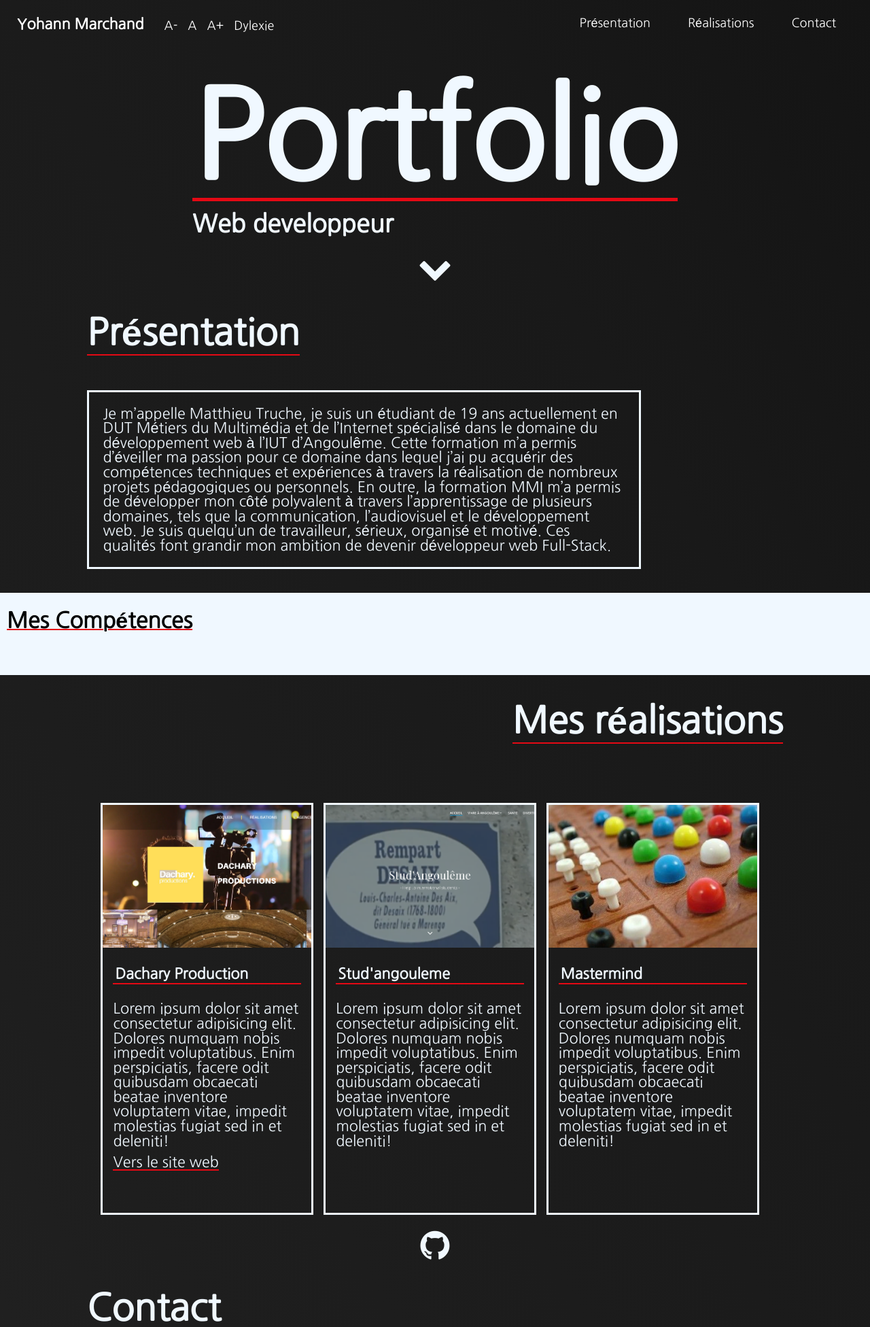
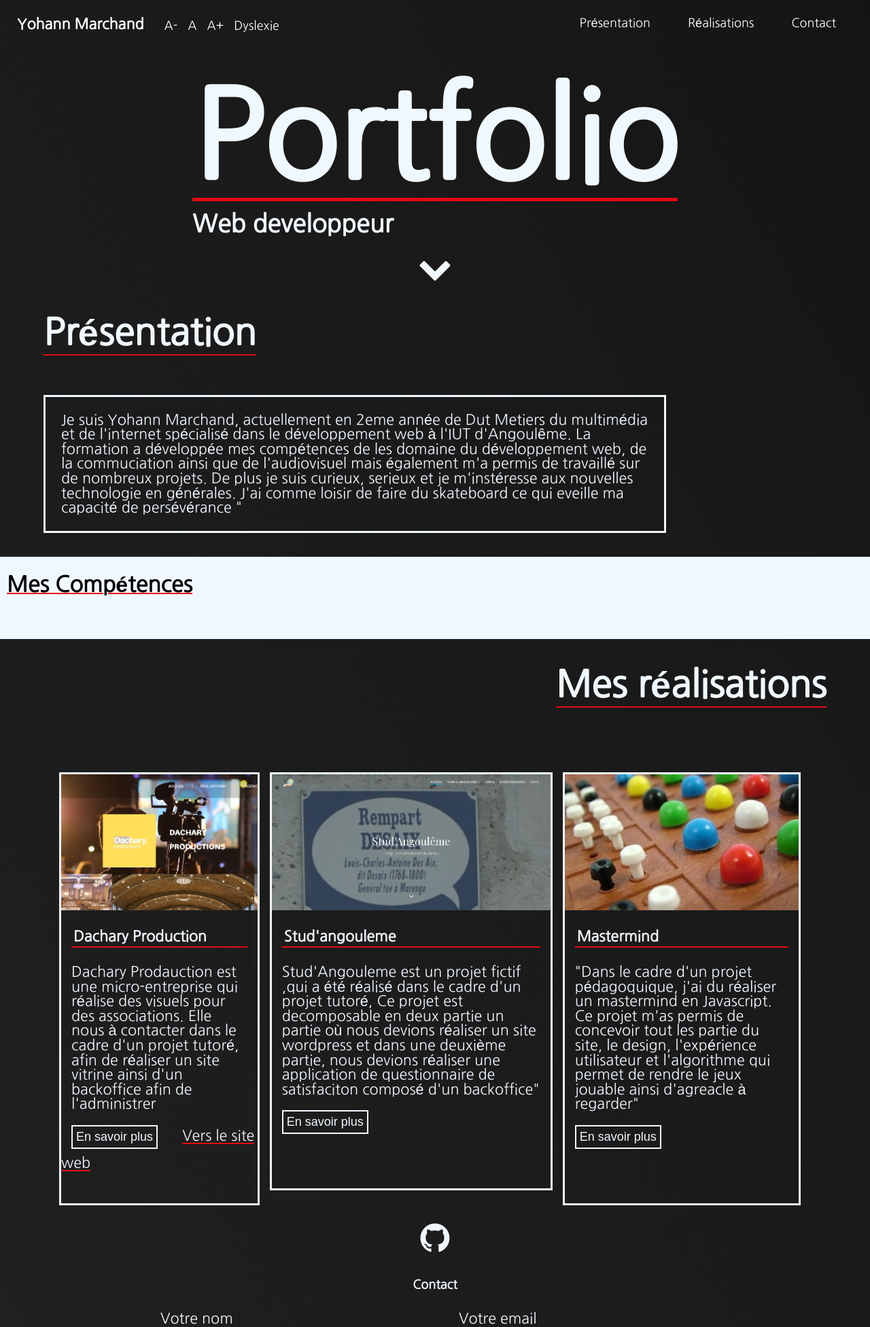
Before and after one commit to yohannmarchand/portfolio, a PHP site: page / in a window 1280 px wide. Shown: the top 1952 px of the page at 68% size. Run offline with PHP 8.4, Linux system fonts and the light colour scheme; style sheets or scripts are compiled from the project's sources; some libraries are stand-ins or nearby versions; some web fonts are replaced.

Commit message:
correct positioment bug reals

```diff
--- a/src/assets/scss/layout.scss
+++ b/src/assets/scss/layout.scss
@@ -21,7 +21,7 @@ html {
 }
 
 section {
-  padding: 0px 10%;
+  padding: 0px 5%;
   margin: 35px 0px;
 
   @include screen_mid{
--- a/src/assets/scss/mixin.scss
+++ b/src/assets/scss/mixin.scss
@@ -11,7 +11,7 @@
   }
 
   @mixin screen_Xsmall {
-    @media (max-width: 800px) {
+    @media (max-width: 850px) {
       @content;
     }
   }
--- a/src/assets/scss/style/realisation.scss
+++ b/src/assets/scss/style/realisation.scss
@@ -18,28 +18,27 @@
   padding: 2%;
   font-size: larger;
   display: flex;
-  height: 95%;
-  justify-content: space-around;
   @include screen_mid{
     flex-wrap: wrap;
+    justify-content: center;
   }
+
+
 }
 .realisation__container > div {
   margin-top: 15px;
   border: 3px aliceblue solid;
   position: relative;
-  height: 600px;
   margin-right: 15px;
+  height: 100%;
   @include screen_mid{
-    height: 600px;
+    width: 60%;
   }
-
   @include screen_Xsmall{
-  height: 400px;
+    width: 80%;
   }
-
   @include screen_small{
-  height: 650px;
+    width: 90%;
   }
 
 }
@@ -52,7 +51,7 @@
 }
 
 div div .realisation__img {
-  height: 35%;
+  height: 200px;
   transition: height 0.25s;
 }
 
@@ -78,15 +77,15 @@ div:last-child > .realisation__img {
 }
 
 .realisation__containerbtn {
-  height: 10%;
   margin-bottom: auto;
-  position: absolute;
-  bottom: 25px;
+  margin-bottom: 25px;
+  margin-top: 10px;
+  min-height: 100px;
 
 
 }
 .realisation__btn{
-  @include screen_large{
+  @include screen_mid{
     display: none;
   }
 }
--- a/src/index.html
+++ b/src/index.html
@@ -21,7 +21,7 @@
       <span class="accessibility__minus">A-</span>
       <span class="accessibility__default">A</span>
       <span class="accessibility__more">A+</span>
-      <span class="accessibility__font">Dylexie</span>
+      <span class="accessibility__font">Dyslexie</span>
     </div>
     <nav>
       <a href="#presentation" class="navbar__link">Présentation</a>
@@ -70,7 +70,7 @@
       <div>
         <div id="scenepresentation">
           <p class="presentation__text" data-depth="0.4">
-            Je m’appelle Matthieu Truche, je suis un étudiant de 19 ans actuellement en DUT Métiers du Multimédia et de l’Internet spécialisé dans le domaine du développement web à l’IUT d’Angoulême. Cette formation m’a permis d’éveiller ma passion pour ce domaine dans lequel j’ai pu acquérir des compétences techniques et expériences à travers la réalisation de nombreux projets pédagogiques ou personnels. En outre, la formation MMI m’a permis de développer mon côté polyvalent à travers l’apprentissage de plusieurs domaines, tels que la communication, l’audiovisuel et le développement web. Je suis quelqu’un de travailleur, sérieux, organisé et motivé. Ces qualités font grandir mon ambition de devenir développeur web Full-Stack.
+          Je suis Yohann Marchand, actuellement en 2eme année de Dut Metiers du multimédia et de l'internet spécialisé dans le développement web à l'IUT d'Angoulême. La formation a développée mes compétences de les domaine du développement web, de la commuciation ainsi que de l'audiovisuel mais également m'a permis de travaillé sur de nombreux projets. De plus je suis curieux, serieux et je m'instéresse aux nouvelles technologie en générales. J'ai comme loisir de faire du skateboard ce qui eveille ma capacité de persévérance "
 
           </p>
         </div>
@@ -103,12 +103,7 @@
         <div class="realisation__img"></div>
         <h5 class="realisation__title">Dachary Production</h5>
         <div class="realisation__content">
-          <p class="realisation__resume">Lorem ipsum dolor sit amet consectetur adipisicing elit. Dolores numquam
-            nobis
-            impedit voluptatibus. Enim
-            perspiciatis, facere odit quibusdam obcaecati beatae inventore voluptatem vitae, impedit molestias fugiat
-            sed
-            in et deleniti!</p>
+          <p class="realisation__resume">Dachary Prodauction est une micro-entreprise qui réalise des visuels pour des associations. Elle nous à contacter dans le cadre d'un projet tutoré, afin de réaliser un site vitrine ainsi d'un backoffice afin de l'administrer</p>
             <div class="realisation__techno">
               <h6>Compétences utilisée</h6>
               <ul>
@@ -127,12 +122,9 @@
         <div class="realisation__img"></div>
         <h5 class="realisation__title">Stud'angouleme </h5>
         <div class="realisation__content">
-          <p class="realisation__resume">Lorem ipsum dolor sit amet consectetur adipisicing elit. Dolores numquam
-            nobis
-            impedit voluptatibus. Enim
-            perspiciatis, facere odit quibusdam obcaecati beatae inventore voluptatem vitae, impedit molestias fugiat
-            sed
-            in et deleniti!</p>
+          <p class="realisation__resume">Stud'Angouleme est un projet fictif ,qui a été réalisé dans le cadre d'un projet tutoré, Ce projet est decomposable en deux partie un partie où nous devions réaliser un site wordpress  et dans une deuxième partie, nous devions réaliser une application de questionnaire de satisfaciton composé d'un backoffice"
+
+          </p>
             <div class="realisation__techno">
               <h6>Compétences utilisée</h6>
               <ul>
@@ -150,12 +142,7 @@
         <div class="realisation__img"></div>
         <h5 class="realisation__title">Mastermind</h5>
         <div class="realisation__content">
-          <p class="realisation__resume">Lorem ipsum dolor sit amet consectetur adipisicing elit. Dolores numquam
-            nobis
-            impedit voluptatibus. Enim
-            perspiciatis, facere odit quibusdam obcaecati beatae inventore voluptatem vitae, impedit molestias fugiat
-            sed
-            in et deleniti!</p>
+          <p class="realisation__resume">"Dans le cadre d'un projet pédagoquique, j'ai du réaliser un mastermind en Javascript. Ce projet m'as permis de concevoir tout les partie du site, le design, l'expérience utilisateur et  l'algorithme qui permet de rendre le jeux jouable ainsi d'agreacle à regarder"</p>
             <div class="realisation__techno">
               <h6>Compétences utilisée</h6>
               <ul>
@@ -174,7 +161,7 @@
   </section>
 
   <section class="contact" id="contact">
-    <h2 class="contact__tittle">Contact</h2>
+    <h2 class="contact__title">Contact</h2>
     <form action="">
       <div>
         <div class="contact__container">
--- a/src/js/app.js
+++ b/src/js/app.js
@@ -15,7 +15,7 @@ $(".open").click(function () {
   $('.link').show();
 
   $('.realisation__techno').css("display" ,'block');
-  $(".realisation__img").css("height" , "60%");
+  $(".realisation__img").css("height" , "500px");
 
 
 })
@@ -30,7 +30,7 @@ $('.close').click(function () {
   $('.link').hide();
 
   $('.realisation__techno').css("display" ,'none');
-  $(".realisation__img").css("height" , "35%");
+  $(".realisation__img").css("height" , "200px");
 
 
 
```
Also changed, not shown: src/json/fr/index.json (+18 -0 lines). Lines whose indentation alone changed are shown as unchanged.
